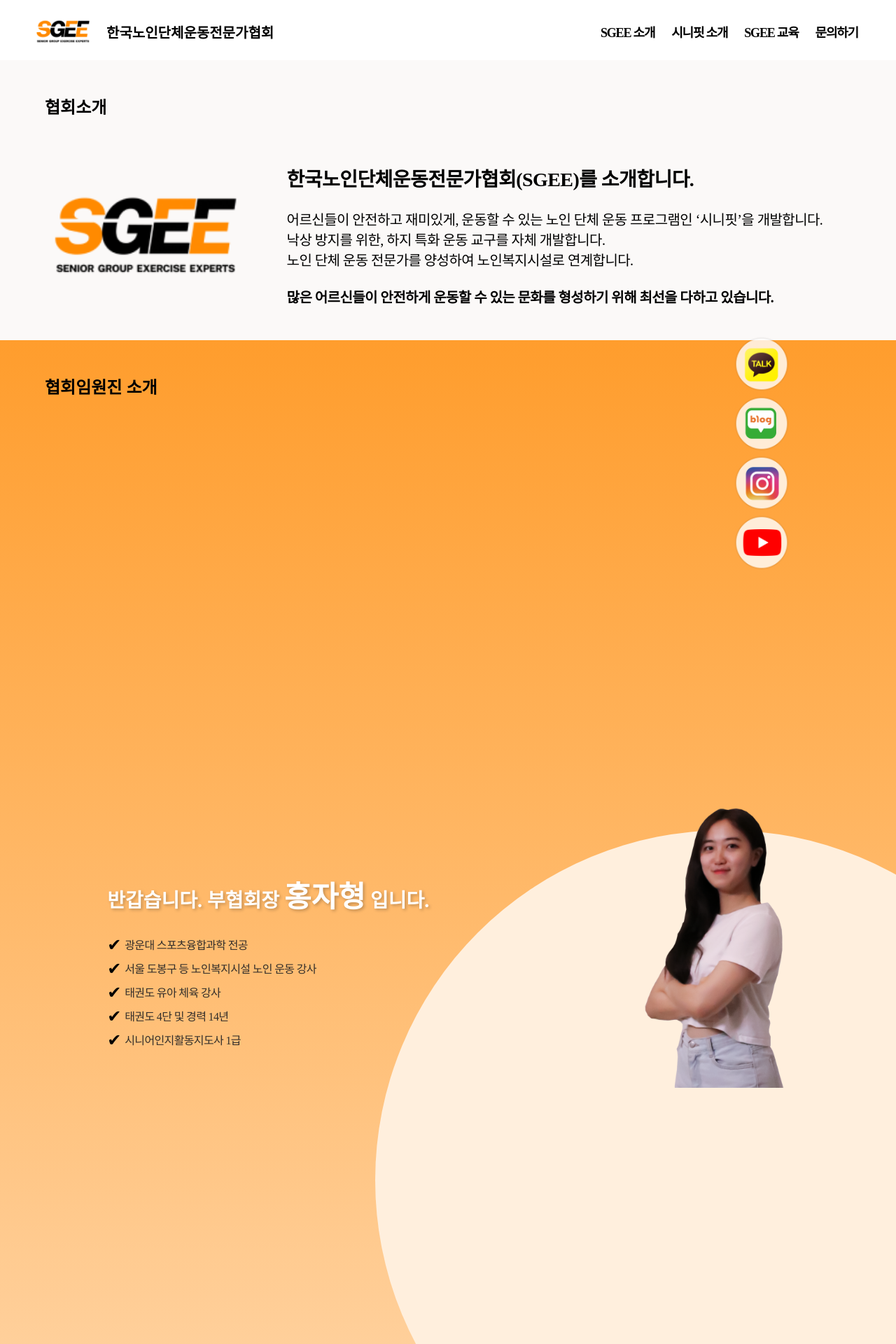
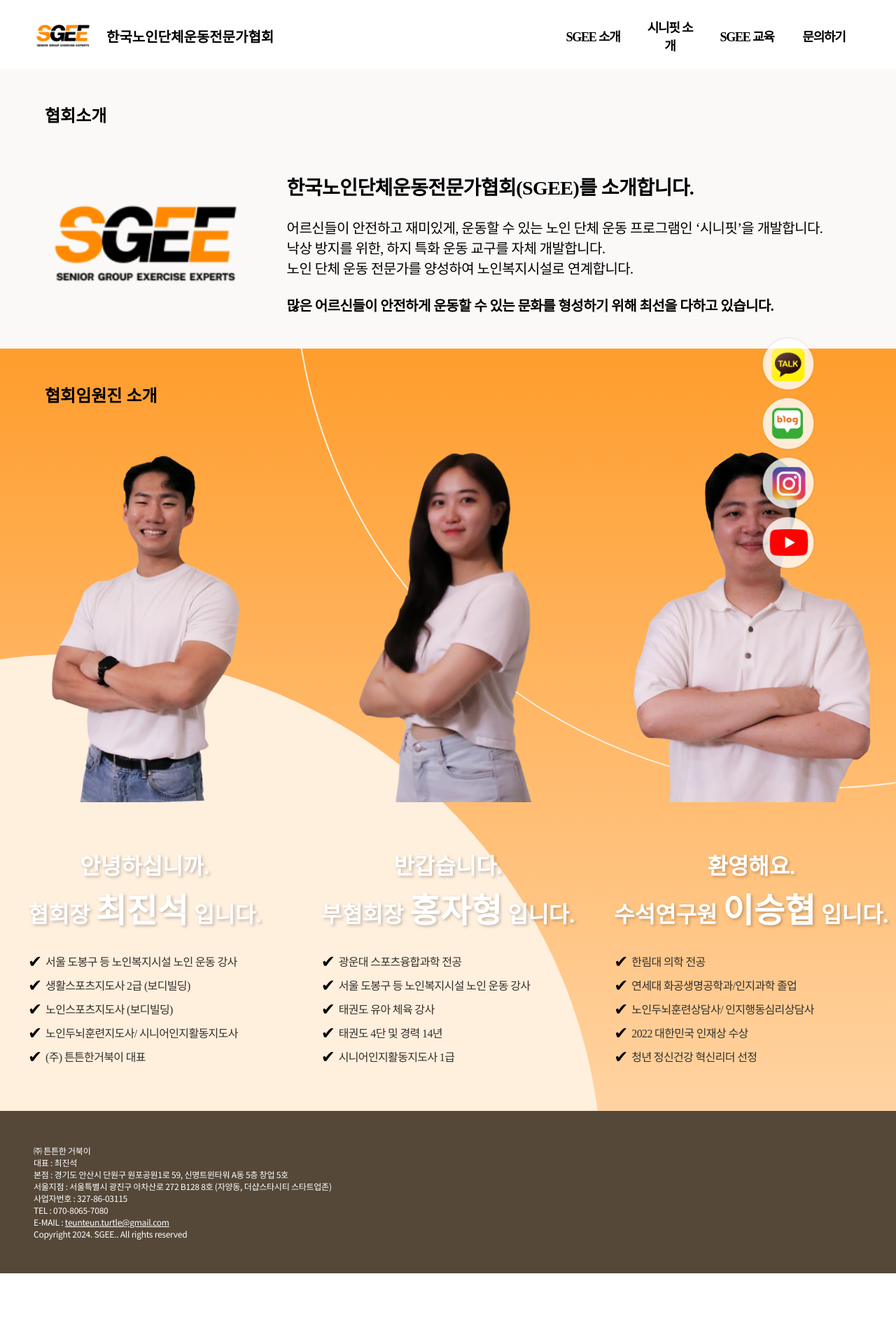
Before and after one commit to HYUN-SIUU/senifit-introduce, a React (Create React App) app: page /sub1 in a window 1280 px wide. Shown: the top 1920 px of the page at 70% size. After the commit the page ends 1819 px from the top, so only its background shows below. Built offline with nearby package versions, Linux system fonts and the light colour scheme; a web font is replaced by a local one.

Commit message:
01.30 멤버소개 변경경

```diff
--- a/public/index.html
+++ b/public/index.html
@@ -23,6 +23,9 @@
     <meta property="og:url" content="https://www.sgee.kr">
     <meta property="og:image" content="https://www.sgee.kr/main.png">
     <link rel="apple-touch-icon" href="%PUBLIC_URL%/logo192.png" />
+    <!-- 네이버 서브링크 관련 설정 -->
+    <meta name="naver" content="index, follow"> <!-- 검색 로봇이 모든 링크를 탐색하도록 허용 -->
+    <meta name="robots" content="index, follow">
     <!--
       manifest.json provides metadata used when your web app is installed on a
       user's mobile device or desktop. See https://developers.google.com/web/fundamentals/web-app-manifest/
@@ -39,6 +42,7 @@
     -->
     <title>SGEE 한국노인단체운동전문가협회</title>
 
+    <!-- JSON-LD: 구조화 데이터 -->
     <script type="application/ld+json">
       {
         "@context": "http://schema.org",
@@ -79,8 +83,44 @@
                     "url": "https://www.sgee.kr/sub4"
                 }
             ]
+        },
+        "breadcrumb": {
+            "@type": "BreadcrumbList",
+            "itemListElement": [
+                {
+                    "@type": "ListItem",
+                    "position": 1,
+                    "name": "메인페이지",
+                    "item": "https://www.sgee.kr"
+                },
+                {
+                    "@type": "ListItem",
+                    "position": 2,
+                    "name": "SGEE 소개",
+                    "item": "https://www.sgee.kr/sub1"
+                },
+                {
+                    "@type": "ListItem",
+                    "position": 3,
+                    "name": "시니핏 소개",
+                    "item": "https://www.sgee.kr/sub2"
+                },
+                {
+                    "@type": "ListItem",
+                    "position": 4,
+                    "name": "SGEE 교육",
+                    "item": "https://www.sgee.kr/sub3"
+                },
+                {
+                    "@type": "ListItem",
+                    "position": 5,
+                    "name": "문의하기",
+                    "item": "https://www.sgee.kr/sub4"
+                }
+            ]
         }
-      }
+    }
+
     </script>
   </head>
   <body>
--- a/src/header/Header.css
+++ b/src/header/Header.css
@@ -124,7 +124,23 @@
     display: flex;
     justify-content: space-between;
     align-items: center;
-    width: 380px;
+}
+
+.header-nav ul {
+    list-style: none;
+    padding: 0;
+    margin: 0;
+    display: flex;
+    justify-content: space-around;
+    align-items: center;
+}
+
+.header-nav li {
+    width: 90px;
+    display: flex;
+    justify-content: space-around;
+    align-items: center;
+    margin: 0 10px;
 }
 
 .header-nav button {
@@ -132,11 +148,11 @@
     border: none;
     cursor: pointer;
     color: #000;
-    text-align: right;
     font-size: 18px;
     line-height: normal;
     letter-spacing: -1.2px;
     font-weight: 600;
+    text-align: center;
 }
 
 .header-nav button:hover {
--- a/src/header/Header.js
+++ b/src/header/Header.js
@@ -76,10 +76,12 @@
                         </div>
                     </div>
                     <nav className="header-nav">
-                        <button onClick={() => navigate('/sub1')}>SGEE 소개</button>
-                        <button onClick={() => navigate('/sub2')}>시니핏 소개</button>
-                        <button onClick={() => navigate('/sub3')}>SGEE 교육</button>
-                        <button onClick={() => navigate('/sub4')}>문의하기</button>
+                        <ul>
+                            <li><button onClick={() => navigate('/sub1')}>SGEE 소개</button></li>
+                            <li><button onClick={() => navigate('/sub2')}>시니핏 소개</button></li>
+                            <li><button onClick={() => navigate('/sub3')}>SGEE 교육</button></li>
+                            <li><button onClick={() => navigate('/sub4')}>문의하기</button></li>
+                        </ul>
                     </nav>
                 </div>
             )}
--- a/src/main/11_SNSLinks.css
+++ b/src/main/11_SNSLinks.css
@@ -2,7 +2,7 @@
     width: 10%;
     position: fixed;
     top: 60vh;
-    right: 10vw;
+    right: 7vw;
     z-index: 100;
     background-color: none;
     display: flex;
--- a/src/main/11_SNSLinks.js
+++ b/src/main/11_SNSLinks.js
@@ -36,7 +36,7 @@
                 target="_blank"
                 rel="noopener noreferrer"
             >
-                <img src={youtube} alt="유튜브브 로고" className="sns-button" />
+                <img src={youtube} alt="유튜브 로고" className="sns-button" />
             </a>
         </div>
     );
--- a/src/pages/SGEE_Sub1_Intro(SGEE).js
+++ b/src/pages/SGEE_Sub1_Intro(SGEE).js
@@ -2,6 +2,7 @@
 import Header from '../header/Header';
 import Intro from '../sub1/02_Intro';
 import Member from '../sub1/03_Member';
+// import Teacher from '../sub1/04_Teacher';
 import SNSLinks from '../main/11_SNSLinks';
 import Footer from '../footer/Footer';
 import '../styles/all.css';
@@ -12,6 +13,7 @@
             <Header />
             <Intro />
             <Member />
+            {/*<Teacher />*/}
             <SNSLinks />
             <Footer />
             {/* 나머지 섹션을 필요에 따라 추가할 수 있습니다. */}
--- a/src/sub1/03_Member.css
+++ b/src/sub1/03_Member.css
@@ -55,43 +55,38 @@
 
 .member .member-box {
     display: flex;
-    flex-direction: column;
+    flex-direction: row;
     align-items: center;
     width: 100%;
     gap: 20px;
+}
+
+@media (max-width: 1270px) {
+    .member .member-box {
+        flex-direction: column;
+        gap: 50px;
+    }
 }
 
 .member .member-card {
     position: relative;
     overflow: hidden;
     display: flex;
-    flex-direction: row;
+    flex-direction: column;
     justify-content: space-around;
     align-items: center;
     width: 100%;
-    opacity: 0;
-    transform: translateY(100px);
-    transition: all 0.5s ease-out;
     z-index: 10;
+}
+
+@media (max-width: 1270px) and (min-width: 800px) {
+    .member .member-card {
+        flex-direction: row;
+    }
 }
 
 @media (max-width: 800px) {
     .member .member-card {
-        flex-direction: column;
-    }
-}
-
-.member-card.active {
-    opacity: 1;
-    transform: translateY(0);
-}
-
-.member .reverse {
-    flex-direction: row-reverse;
-}
-
-@media (max-width: 800px) {
-    .member .reverse {
         flex-direction: column;
     }
 }
@@ -161,28 +156,20 @@
     }
 }
 
-
-
-
-
-
-
-
-
-
-.member .member-info-1 p {
+.member .member-info p {
     color: #fff;
     text-shadow: 2px 2px 4px rgba(0, 0, 0, 0.25);
     font-size: 32px;
     font-weight: 600;
     line-height: 200%;
+    text-align: center;
 }
 
-.member .member-info-1 span {
+.member .member-info span {
     font-size: 48px;
 }
 
-.member .member-info-1 ul {
+.member .member-info ul {
     color: #332F2B;
     font-size: 24px;
     font-weight: 400;
@@ -191,29 +178,30 @@
 }
 
 @media (max-width: 1270px) and (min-width: 800px) {
-    .member .member-info-1 p {
+    .member .member-info p {
         font-size: 24px;
+        text-align: left;
     }
 
-    .member .member-info-1 span {
+    .member .member-info span {
         font-size: 40px;
     }
 
-    .member .member-info-1 ul {
+    .member .member-info ul {
         font-size: 20px;
     }
 }
 
 @media (max-width: 800px) {
-    .member .member-info-1 p {
+    .member .member-info p {
         font-size: 14px;
     }
 
-    .member .member-info-1 span {
+    .member .member-info span {
         font-size: 24px;
     }
 
-    .member .member-info-1 ul {
+    .member .member-info ul {
         font-size: 12px;
     }
 }
@@ -225,54 +213,6 @@
 
 
 
-
-.member .member-info-2 p {
-    color: #fff;
-    text-shadow: 2px 2px 4px rgba(0, 0, 0, 0.25);
-    font-size: 28px;
-    font-weight: 600;
-    line-height: 200%;
-}
-
-.member .member-info-2 span {
-    font-size: 42px;
-}
-
-.member .member-info-2 ul {
-    color: #332F2B;
-    font-size: 24px;
-    font-weight: 400;
-    line-height: 140%;
-    letter-spacing: -0.64px;
-}
-
-@media (max-width: 1270px) and (min-width: 800px) {
-    .member .member-info-2 p {
-        font-size: 24px;
-    }
-
-    .member .member-info-2 span {
-        font-size: 36px;
-    }
-
-    .member .member-info-2 ul {
-        font-size: 20px;
-    }
-}
-
-@media (max-width: 800px) {
-    .member .member-info-2 p {
-        font-size: 14px;
-    }
-
-    .member .member-info-2 span {
-        font-size: 24px;
-    }
-
-    .member .member-info-2 ul {
-        font-size: 12px;
-    }
-}
 
 .member-info ul {
     list-style: none;
@@ -305,27 +245,30 @@
 
 
 
-.member .circle {
+.member .circle1 {
     position: absolute;
-    top: 8%;
-    left: -20%;
-    width: 1000px;
-    height: 1000px;
+    top: 40%;
+    left: -50%;
+    width: 1500px;
+    height: 1500px;
     border-radius: 50%;
     background: #FFEFDD;
     z-index: 1;
-    transition: all 0.5s ease-out;
 }
 
-@media (max-width: 1270px) and (min-width: 800px) {
-    .member .circle {
-        width: 700px;
-        height: 700px;
-    }
+.member .circle2 {
+    position: absolute;
+    top: -80%;
+    right: -50%;
+    width: 1500px;
+    height: 1500px;
+    border-radius: 50%;
+    border: 2px solid #FFEFDD;
+    z-index: 1;
 }
 
-@media (max-width: 800px) {
-    .member .circle {
+@media (max-width: 1270px) {
+    .member .circle1, .member .circle2 {
         opacity: 0;
     }
 }
--- a/src/sub1/03_Member.js
+++ b/src/sub1/03_Member.js
@@ -1,126 +1,83 @@
-import React, { useEffect, useRef, useState } from 'react';
+import React from 'react';
 import "../styles/all.css"
 import './03_Member.css';
 import member1 from '../img/sub1_03_member1.png';
 import member2 from '../img/sub1_03_member2.png';
 import member3 from '../img/sub1_03_member3.png';
 
+const Members = [
+    {
+        img: member1,
+        hello1: "안녕하십니까.",
+        hello2: "협회장  ",
+        name: "최진석",
+        hello3: "  입니다.",
+        description1: "서울 도봉구 등 노인복지시설 노인 운동 강사",
+        description2: "생활스포츠지도사 2급 (보디빌딩)",
+        description3: "노인스포츠지도사 (보디빌딩)",
+        description4: "노인두뇌훈련지도사/ 시니어인지활동지도사",
+        description5: "(주) 튼튼한거북이 대표"
+    },
+    {
+        img: member2,
+        hello1: "반갑습니다.",
+        hello2: "부협회장  ",
+        name: "홍자형",
+        hello3: "  입니다.",
+        description1: "광운대 스포츠융합과학 전공",
+        description2: "서울 도봉구 등 노인복지시설 노인 운동 강사",
+        description3: "태권도 유아 체육 강사",
+        description4: "태권도 4단 및 경력 14년",
+        description5: "시니어인지활동지도사 1급"
+    },
+    {
+        img: member3,
+        hello1: "환영해요.",
+        hello2: "수석연구원  ",
+        name: "이승협",
+        hello3: "  입니다.",
+        description1: "한림대 의학 전공",
+        description2: "연세대 화공생명공학과/인지과학 졸업",
+        description3: "노인두뇌훈련상담사/ 인지행동심리상담사",
+        description4: "2022 대한민국 인재상 수상",
+        description5: "청년 정신건강 혁신리더 선정"
+    },
+];
+
+const MemberCard = ({ member }) => {
+    return (
+        <div className="member-card">
+            <img src={member.img} alt="인물 사진" className="member-image represent-image" />
+            <div className="member-info">
+                <p>{member.hello1}</p>
+                <p>{member.hello2}<span>{member.name}</span>{member.hello3}</p>
+                <br />
+                <ul>
+                    <li>{member.description1}</li>
+                    <li>{member.description2}</li>
+                    <li>{member.description3}</li>
+                    <li>{member.description4}</li>
+                    <li>{member.description5}</li>
+                </ul>
+            </div>
+        </div>
+    );
+};
+
 function Member() {
-    const [activeCard, setActiveCard] = useState('first');
-    const [circleStyle, setCircleStyle] = useState();
-    const firstCardRef = useRef(null);
-    const secondCardRef = useRef(null);
-    const thirdCardRef = useRef(null);
-    const cardRef = useRef(null);
-
-    useEffect(() => {
-        const handleScroll = () => {
-            const firstCard = firstCardRef.current.getBoundingClientRect();
-            const secondCard = secondCardRef.current.getBoundingClientRect();
-            const thirdCard = thirdCardRef.current.getBoundingClientRect();
-            const windowBottom = window.innerHeight;
-
-            if (windowBottom > thirdCard.top*1.4) {
-                setActiveCard('third');
-            } else if (windowBottom > secondCard.top*1.2) {
-                setActiveCard('second');
-            } else if (windowBottom > firstCard.top) {
-                setActiveCard('first');
-            }
-        };
-
-        const controlCircle = () => {
-            const firstCard = firstCardRef.current.getBoundingClientRect();
-            const secondCard = secondCardRef.current.getBoundingClientRect();
-            const thirdCard = thirdCardRef.current.getBoundingClientRect();
-            const card = cardRef.current.getBoundingClientRect();
-            const windowBottom = window.innerHeight;
-
-
-            if (windowBottom > thirdCard.top*1.4) {
-                setCircleStyle({
-                    top: `${card.height - thirdCard.height*0.6}px`,
-                    left: '-20%'
-                });
-            } else if (windowBottom > secondCard.top*1.2) {
-                setCircleStyle({
-                    top: `${card.height - thirdCard.height - secondCard.height*0.6}px`,
-                    right: '-20%',
-                    left: "auto"
-                });
-            } else if (windowBottom > firstCard.top) {
-                setCircleStyle({
-                    top: `${card.height - thirdCard.height - secondCard.height - firstCard.height*0.6}px`,
-                    left: '-20%'
-                });
-            }
-            else {
-                setCircleStyle({
-                    top: `${card.height - thirdCard.height - secondCard.height - firstCard.height*0.8}px`,
-                    left: '-20%'
-                });
-            }
-        };
-
-        window.addEventListener('scroll', handleScroll);
-        window.addEventListener('scroll', controlCircle);
-        return () => {
-            window.removeEventListener('scroll', handleScroll);
-            window.removeEventListener('scroll', controlCircle);
-        };
-    }, []);
-
     return (
         <div className="member">
-            <div className="circle" style={circleStyle}></div>
+            <div className="circle1"></div>
+            <div className="circle2"></div>
 
             <div className="member-title">
                 <p>협회임원진 소개</p>
             </div>
 
-            <div className="member-box" ref={cardRef}>
-                <div className={`member-card ${activeCard === 'first' ? 'active' : ''}`} ref={firstCardRef}>
-                    <img src={member1} alt="협회장" className="member-image represent-image" />
-                    <div className="member-info member-info-1">
-                        <p>안녕하십니까.<br />협회장&nbsp;<span>최진석</span>&nbsp;입니다.</p>
-                        <br />
-                        <ul>
-                            <li>서울 도봉구 등 노인복지시설 노인 운동 강사</li>
-                            <li>생활스포츠지도사 2급 (보디빌딩)</li>
-                            <li>노인스포츠지도사 (보디빌딩)</li>
-                            <li>노인두뇌훈련지도사/ 시니어인지활동지도사</li>
-                            <li>(주) 튼튼한거북이 대표</li>
-                        </ul>
-                    </div>
-                </div>
-                <div className={`member-card reverse ${activeCard === 'second' ? 'active' : ''}`} ref={secondCardRef}>
-                    <img src={member2} alt="부회장" className="member-image" />
-                    <div className="member-info member-info-2">
-                        <p>반갑습니다.  부협회장&nbsp;<span>홍자형</span>&nbsp;입니다.</p>
-                        <br />
-                        <ul>
-                            <li>광운대 스포츠융합과학 전공</li>
-                            <li>서울 도봉구 등 노인복지시설 노인 운동 강사</li>
-                            <li>태권도 유아 체육 강사</li>
-                            <li>태권도 4단 및 경력 14년</li>
-                            <li>시니어인지활동지도사 1급</li>
-                        </ul>
-                    </div>
-                </div>
-                <div className={`member-card ${activeCard === 'third' ? 'active' : ''}`} ref={thirdCardRef}>
-                    <img src={member3} alt="수석연구원" className="member-image" />
-                    <div className="member-info member-info-2">
-                        <p>환영해요.  수석연구원&nbsp;<span>이승협</span>&nbsp;입니다.</p>
-                        <br />
-                        <ul>
-                            <li>한림대 의학 전공</li>
-                            <li>연세대 화공생명공학과/인지과학 졸업</li>
-                            <li>노인두뇌훈련상담사/ 인지행동심리상담사</li>
-                            <li>2022 대한민국 인재상 수상</li>
-                            <li>청년 정신건강 혁신리더 선정</li>
-                        </ul>
-                    </div>
-                </div>
+            <div className="member-box">
+                {Members.map((member, index) => (
+                    <MemberCard key={index} member={member} />
+                ))}
             </div>
         </div>
     );
```
Also changed, not shown: src/sub1/04_Teacher.css (added, +84 -0 lines), src/sub1/04_Teacher.js (added, +71 -0 lines).
